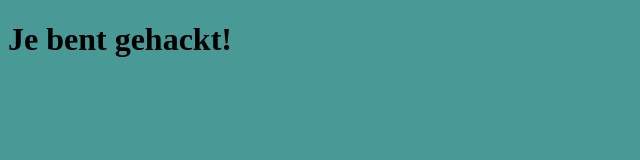
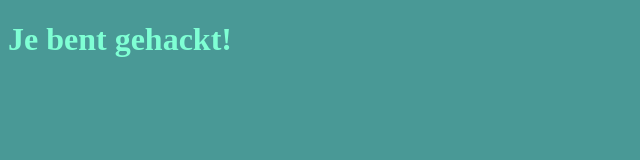
Before and after one commit to FinnvdWesten/M2-Les2-Skill, a plain HTML site: page index.html in a window 1280 px wide. Shown: the whole page, without its empty margins (0-640 px from the left). Drawn offline with Linux system fonts and the light colour scheme.

Commit message:
jamie css commit

```diff
--- a/style.css
+++ b/style.css
@@ -1,3 +1,7 @@
 body{
     background-color: rgb(73, 153, 150);
 }
+h1{
+    border: red;
+    color: aquamarine;
+}
```
